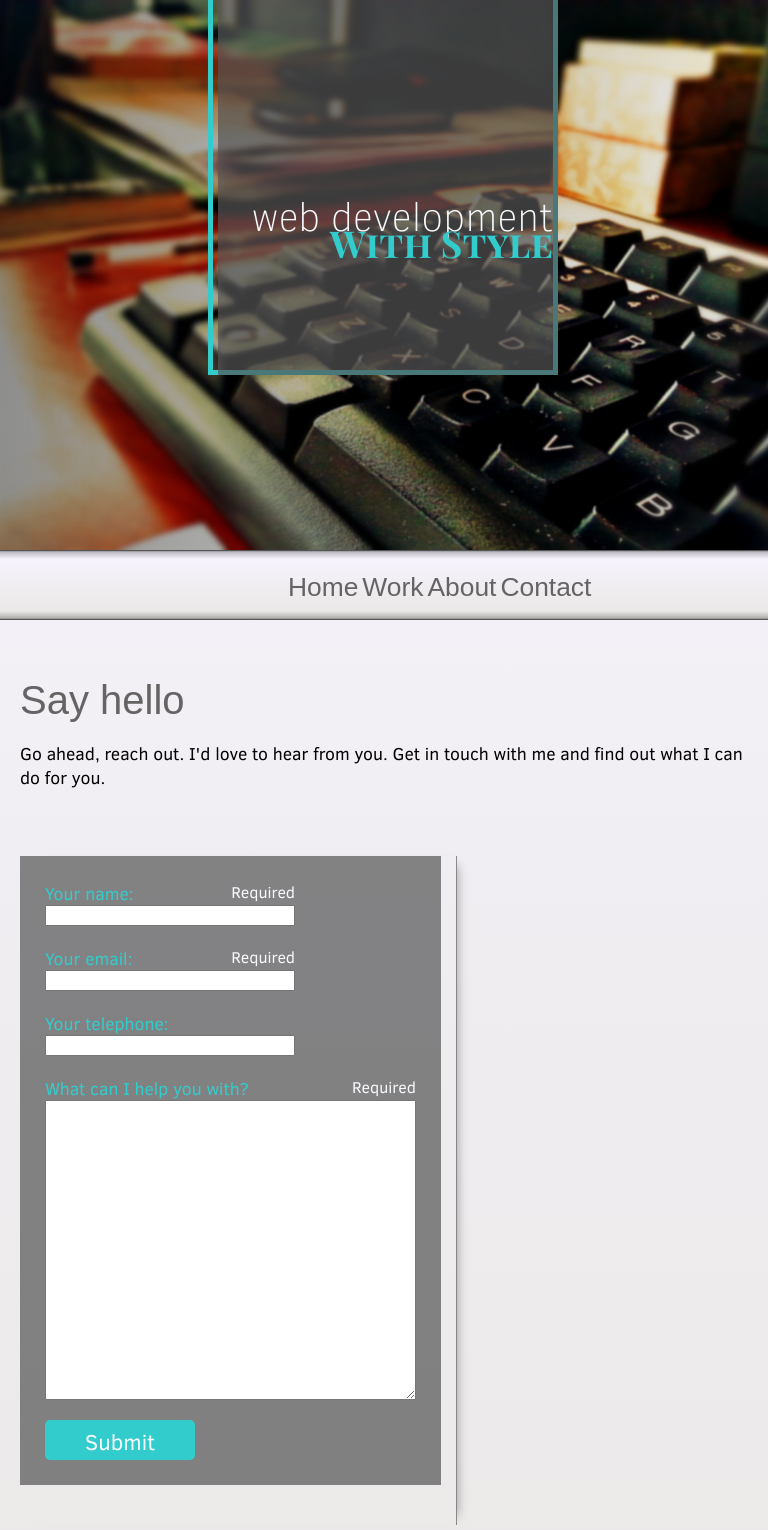
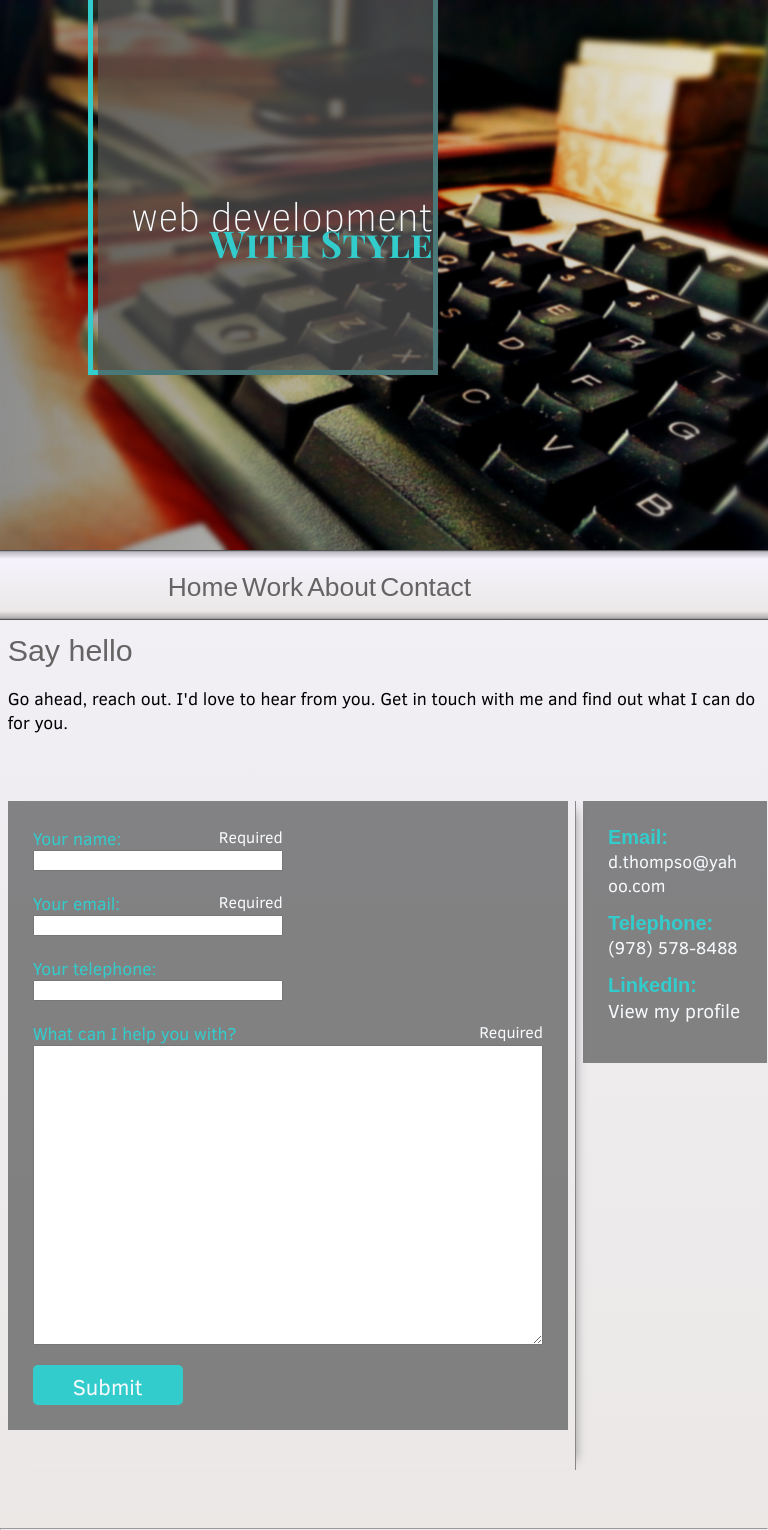
Before and after one commit to flyiniggle/developingwithstyle, a plain HTML site: page index.html at #/contact in a window 768 px wide. Shown: the top 1530 px of the page. Drawn offline with Linux system fonts and the light colour scheme; files whose address does not match are found by name.

Commit message:
contact screen is reactive

```diff
--- a/app/templates/Contact.html
+++ b/app/templates/Contact.html
@@ -1,9 +1,16 @@
 <div id="bottomContact">
-	<div class="fixedWidth centered">
-		<div id="contactMain">
+	<div class="row">
+		<div class="gutter col"></div>
+		<div id="contactHeader" class="col span_4_of_6">
 			<h1>Say hello</h1>
 			<p>Go ahead, reach out. I'd love to hear from you. Get in touch with me and find out what I can do for you.</p>
-			<div id="contactYou">
+		</div>
+		<div class="gutter col"></div>
+	</div>
+	<div class="row">
+		<div class="gutter col"></div>
+		<div id="contactMain">
+			<div id="contactYou" class="col span_3_of_6">
 				<form id="contactYouForm" name="contactForm" novalidate ng-submit="contactMe()">
 					<div class="contactYouBlock">
 						<span class="fieldTitle">Your name:</span>
@@ -45,7 +52,7 @@
 					</div>
 				</form>
 			</div>
-			<div id="contactMe">
+			<div id="contactMe" class="col span_1_of_6">
 				<div class="contactDetail">
 					<h3>Email:</h3>
 					<span id="email">d.thompso@yahoo.com</span>
@@ -60,5 +67,6 @@
 				</div>
 			</div>
 		</div>
+		<div class="gutter col"></div>
 	</div>
 </div>
--- a/css/grid.css
+++ b/css/grid.css
@@ -41,12 +41,7 @@
 	height: 1px;
 }
 
-
-@media only screen and (max-width: 480px) {
-	.col {
-		margin: 1% 0 1% 0%;
-	}
-
+@media only screen and (max-width: 700px) {
 	.span_1_of_6, .span_2_of_6, .span_3_of_6, .span_4_of_6, .span_5_of_6, .span_6_of_6 {
 		width: 100%;
 	}
@@ -56,3 +51,38 @@
 		height: 0;
 	}
 }
+
+@media only screen and (max-width: 1000px) and (min-width: 701px){
+	.col {
+		margin: 0;
+	}
+
+	.span_6_of_6 {
+		width: 100%;
+	}
+
+	.span_5_of_6 {
+		width: 100%;
+	}
+
+	.span_4_of_6 {
+		width: 98%;
+	}
+
+	.span_3_of_6 {
+		width: 74%;
+	}
+
+	.span_2_of_6 {
+		width: 49%;
+	}
+
+	.span_1_of_6 {
+		width: 24%;
+	}
+
+	.gutter {
+		width: 1%;
+		height: 1px;
+	}
+}
--- a/css/main.css
+++ b/css/main.css
@@ -333,16 +333,17 @@ button {
 }
 
 .bottomDetailWrapper {
-	padding-top : 70px;
+	padding-top: 70px;
+	padding-bottom: 70px;
 }
 
 .bottomDetail {
-	background-color :  #FFFFFF;
-	padding : 25px;
+	background-color: #FFFFFF;
+	padding: 25px;
 	margin: 10px;
-	text-align : justify;
-	border : 2px solid #DDDDDD;
-	border-radius : 5px;
+	text-align: justify;
+	border: 2px solid #DDDDDD;
+	border-radius: 5px;
 	box-shadow: 0px 5px 5px rgb(136, 136, 136);
 }
 
@@ -559,10 +560,8 @@ img.ponyBackground {
 }
 
 /* Contact */
-#contactMain {
-	padding-top: 60px;
-	padding-left: 20px;
-	padding-right: 20px;
+#bottomContact {
+	overflow: hidden;
 }
 
 #contactMain h1 {
@@ -575,12 +574,16 @@ img.ponyBackground {
 	display: inline;
 }
 
+#contactHeader {
+	padding-top: 15px;
+}
+
 #contactMe {
-	display: inline-block;
-	float: right;
 	margin-top: 50px;
+	margin-left: 15px;
 	padding: 25px;
 	background-color: rgba(85, 85, 85, .7);
+	word-wrap: break-word;
 }
 
 #contactMe a, a:visited {
@@ -599,16 +602,14 @@ img.ponyBackground {
 
 .contactDetail span {
 	color : rgb(247, 250, 253);
-	display: inline;
+	display: block;
 }
 
 #contactYou {
-	display: inline-block;
 	margin-top: 50px;
 	margin-bottom: 50px;
 	padding-right: 15px;
 	padding-bottom: 40px;
-	width : 60%;
 	border-right: 1px solid rgb(136, 136, 136);
 	box-shadow:  10px 0 10px -10px rgb(150, 150, 150);
 }
@@ -617,6 +618,34 @@ img.ponyBackground {
 	display: block;
 	padding: 25px;
 	background-color: rgba(85, 85, 85, .7);
+}
+
+@media only screen and (min-width: 701px) and (max-width: 1000px) {
+	#contactYou {
+		padding-right: 7px;
+	}
+	#contactMe {
+		margin-left: 7px;
+	}
+}
+
+@media only screen and (max-width: 700px) {
+	#contactHeader {
+		padding: 10px;
+	}
+
+	#contactYou {
+		margin-top: 50px;
+		margin-bottom: 0;
+		padding-right: 0;
+		padding-bottom: 15px;
+		border-bottom: 1px solid rgb(136, 136, 136);
+		box-shadow:  0 10px 10px -10px rgb(150, 150, 150);
+	}
+	#contactMe {
+		margin-top: 15px;
+		margin-left: 0;
+	}
 }
 
 .contactYouBlock {
```
